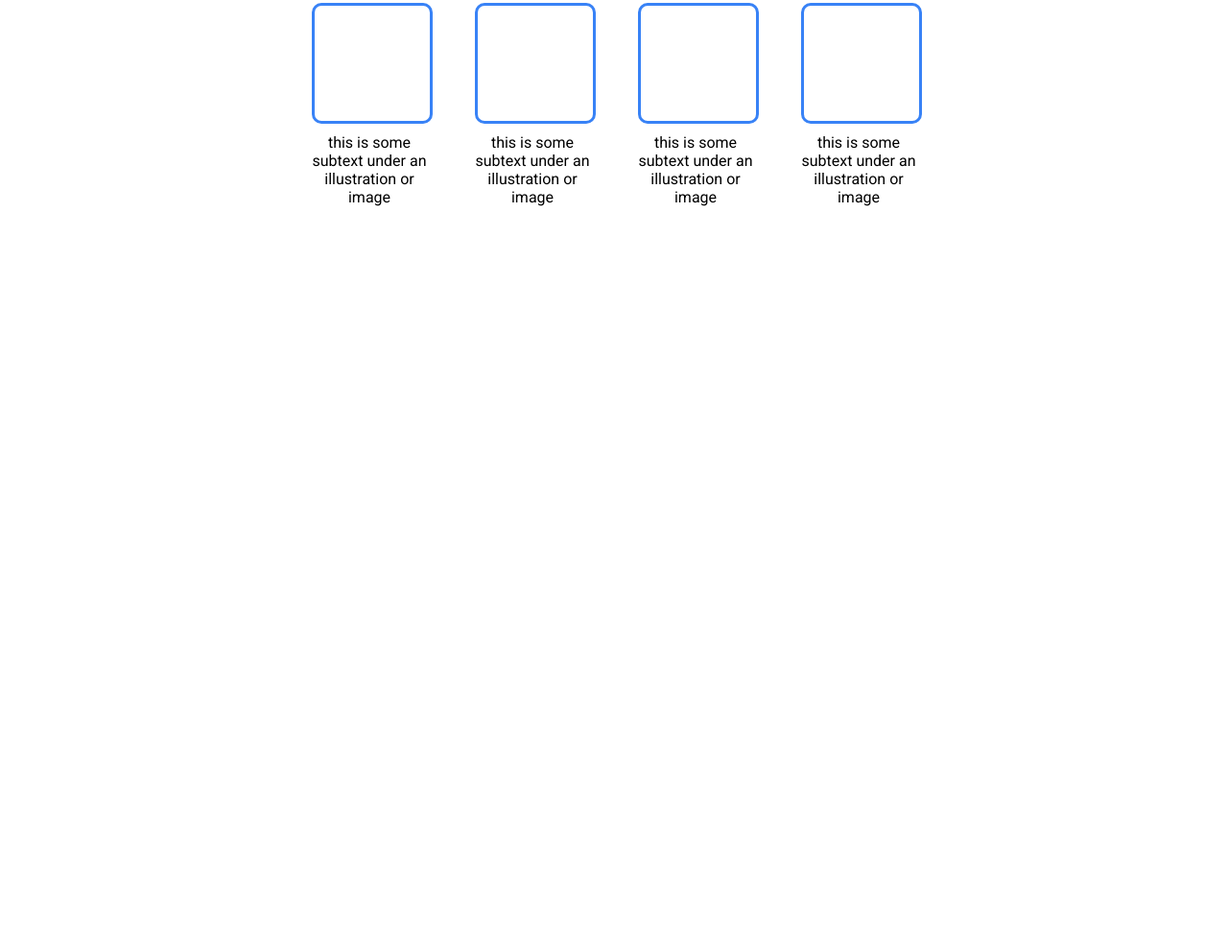
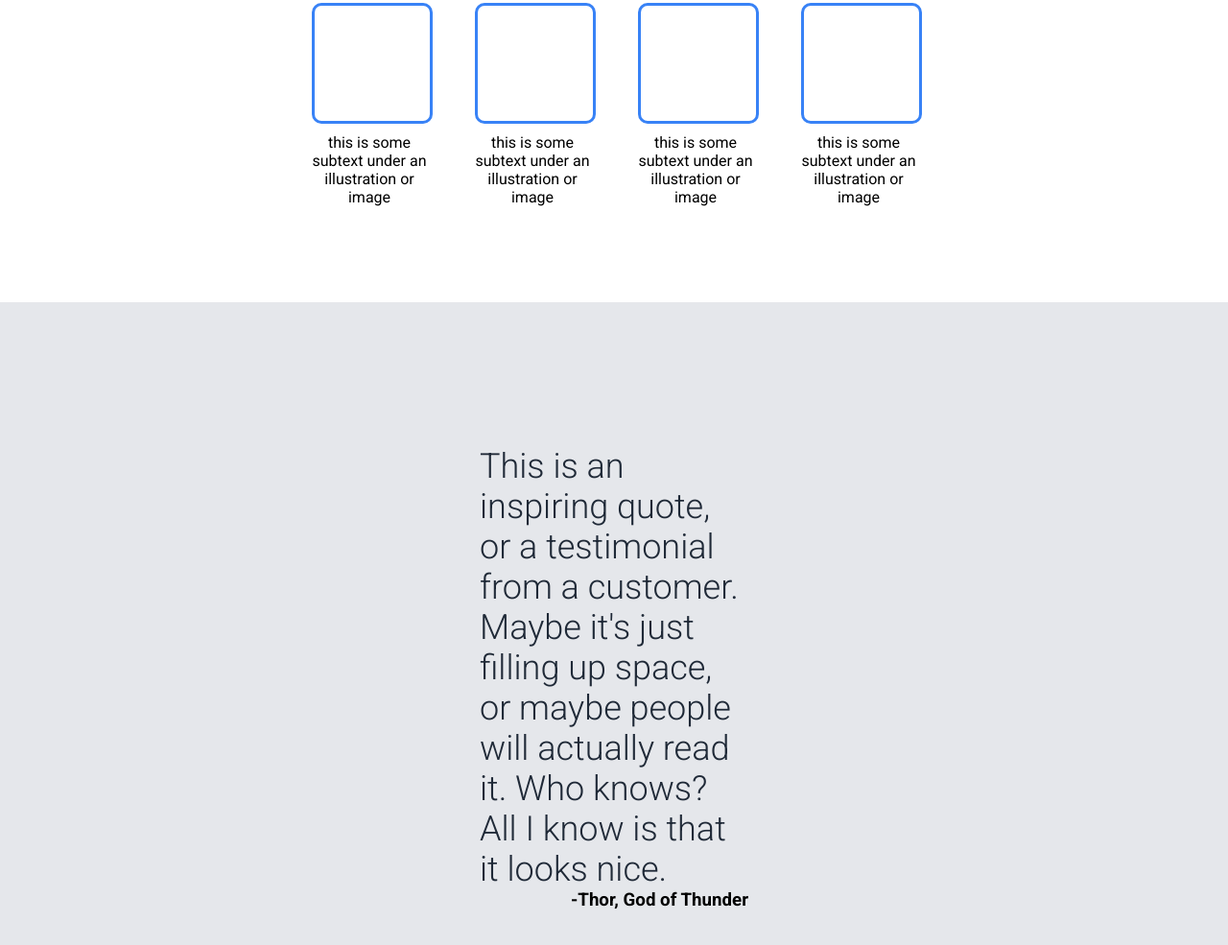
Before and after one commit to Qondzio/odin_landing_page, a plain HTML site: page index.html in a window 1280 px wide. Shown: the part 688-1673 px from the top of the page at 96% size. Before the commit the page ends 1003 px from the top, so only its background shows below. Drawn offline with Linux system fonts and the light colour scheme.

Commit message:
Finished 2nd part of main.

```diff
--- a/index.html
+++ b/index.html
@@ -57,7 +57,8 @@
     </div>
 
     <div class="main_middle">
-
+        <h1>This is an inspiring quote, or a testimonial from a customer. Maybe it's just filling up space, or maybe people will actually read it. Who knows? All I know is that it looks nice.</h1>
+        <h3>-Thor, God of Thunder</h3>
     </div>
 
     <div class="main_bottom">
--- a/style.css
+++ b/style.css
@@ -104,3 +104,21 @@ button{
     border: 3px solid #3882F6;
     border-radius: 10px;
 }
+
+.main_middle{
+    background-color: #E5E7EB;
+    display: flex;
+    flex-direction: column;
+    padding: 150px 500px;
+}
+
+.main_middle h1{
+    font-size: 36px;
+    color: #1F2937;
+    font-weight: 300;
+    flex:1;
+}
+.main_middle h3{
+    flex:1;
+    text-align: right;
+}
```
